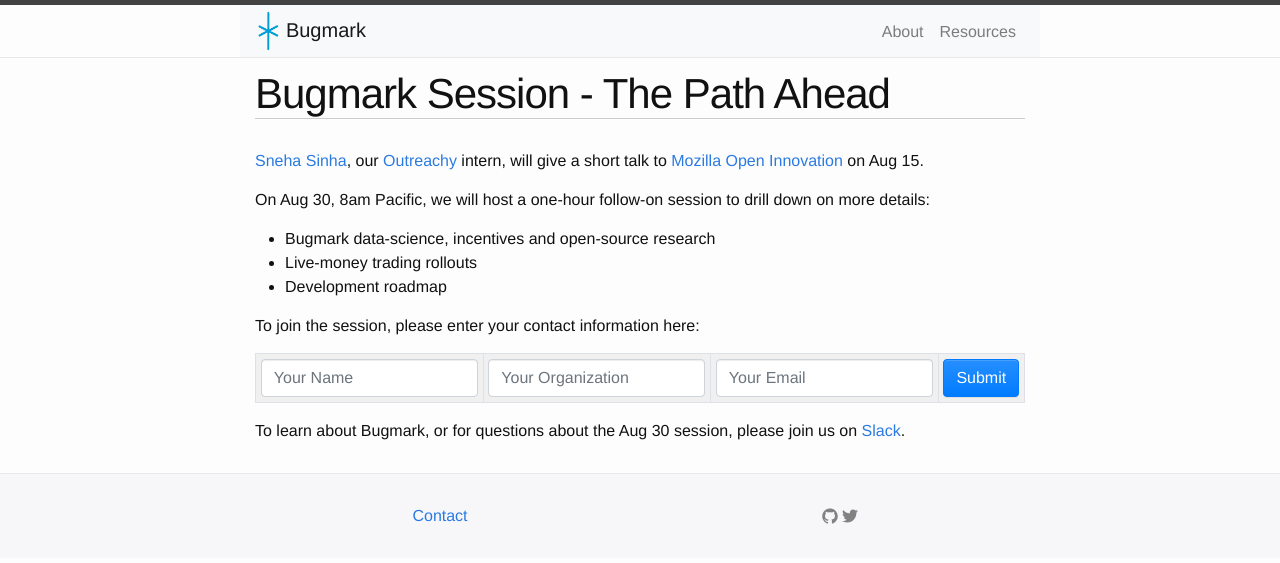
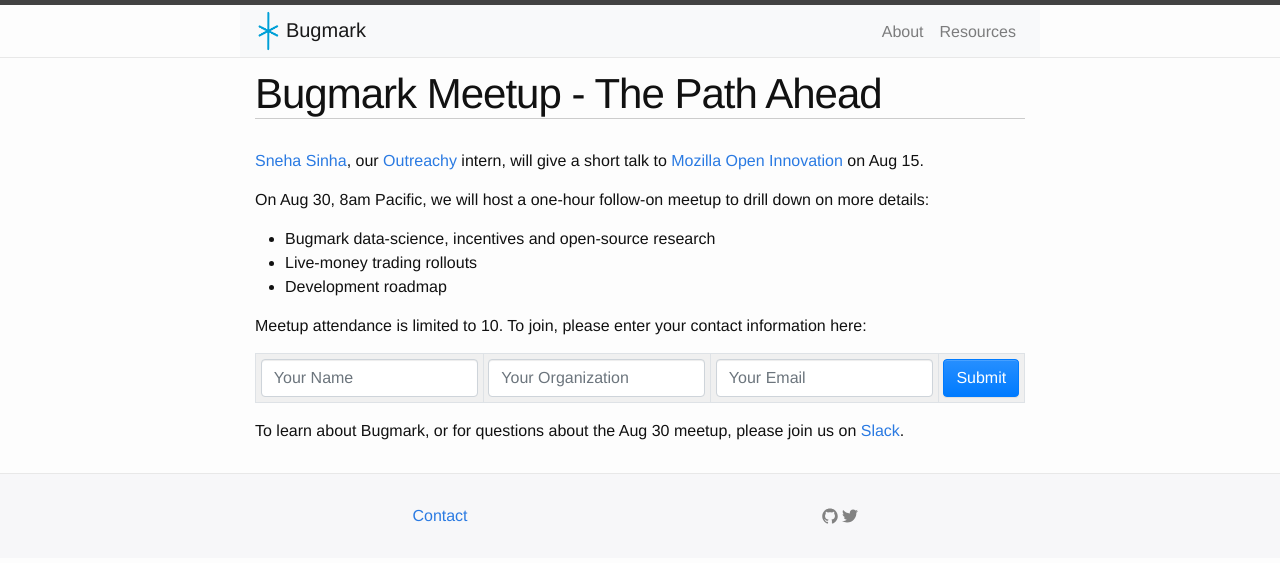
Before and after one commit to bugmark/website, a Jekyll site: the page built from docs/pages/pa.html, in a window 1280 px wide. Shown: the top 563 px of the page. Built offline with Jekyll 4.4.1, drawn with Linux system fonts in a browser that asks for light colours; nearby versions of some CDN libraries.

```diff
--- a/docs/pages/pa.html
+++ b/docs/pages/pa.html
@@ -1,7 +1,7 @@
 ---
 hdrnav: false
 layout: page
-title: Bugmark Session - The Path Ahead
+title: Bugmark Meetup - The Path Ahead
 permalink: /pa/
 navigation_weight: 0
 ---
@@ -12,7 +12,7 @@
      Innovation</a> on Aug 15.
 </p>
 <p>
-On Aug 30, 8am Pacific, we will host a one-hour follow-on session to drill down
+On Aug 30, 8am Pacific, we will host a one-hour follow-on meetup to drill down
 on more details:
 <ul>
   <li>Bugmark data-science, incentives and open-source research</li>
@@ -21,7 +21,7 @@
 </ul>
 </p>
 <p>
-To join the session, please enter your contact information here:
+Meetup attendance is limited to 10.  To join, please enter your contact information here:
 <form action="https://leadcap1.bugmark.plus/formcap" method="post">
   <table class='table table-sm'>
     <tbody>
@@ -56,6 +56,6 @@
 </form>
 </p>
 <p>
-To learn about Bugmark, or for questions about the Aug 30 session, please join
+To learn about Bugmark, or for questions about the Aug 30 meetup, please join
 us on <a href="https://slackin.bugmark.plus">Slack</a>.
 </p>
```
Also changed, not shown: docs/index.html (+7 -0 lines).
